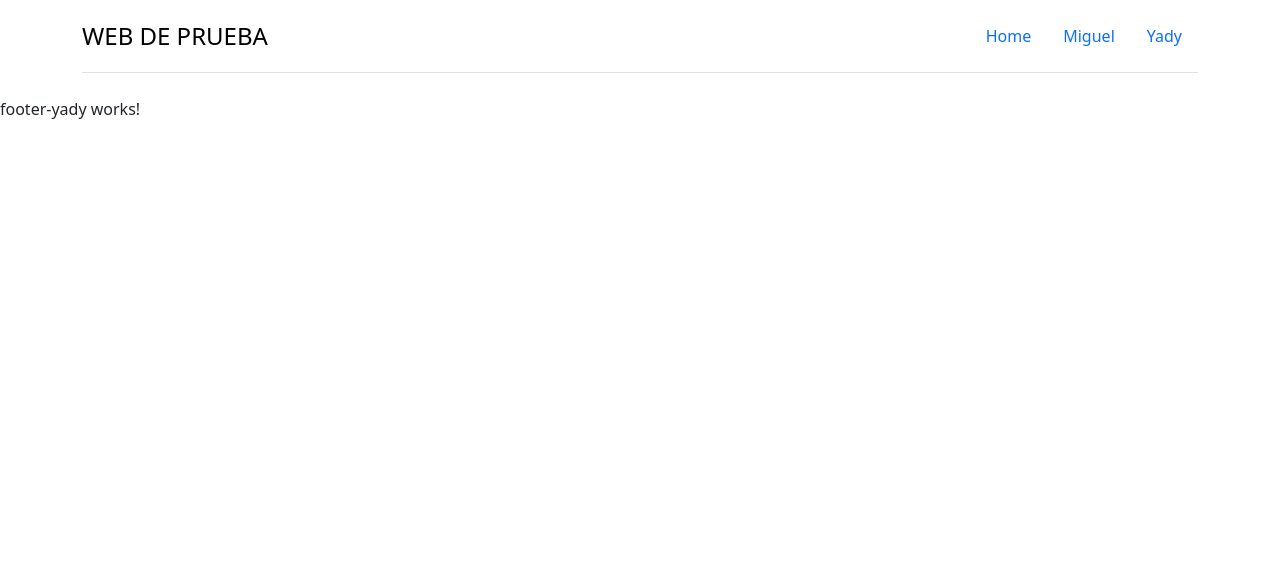
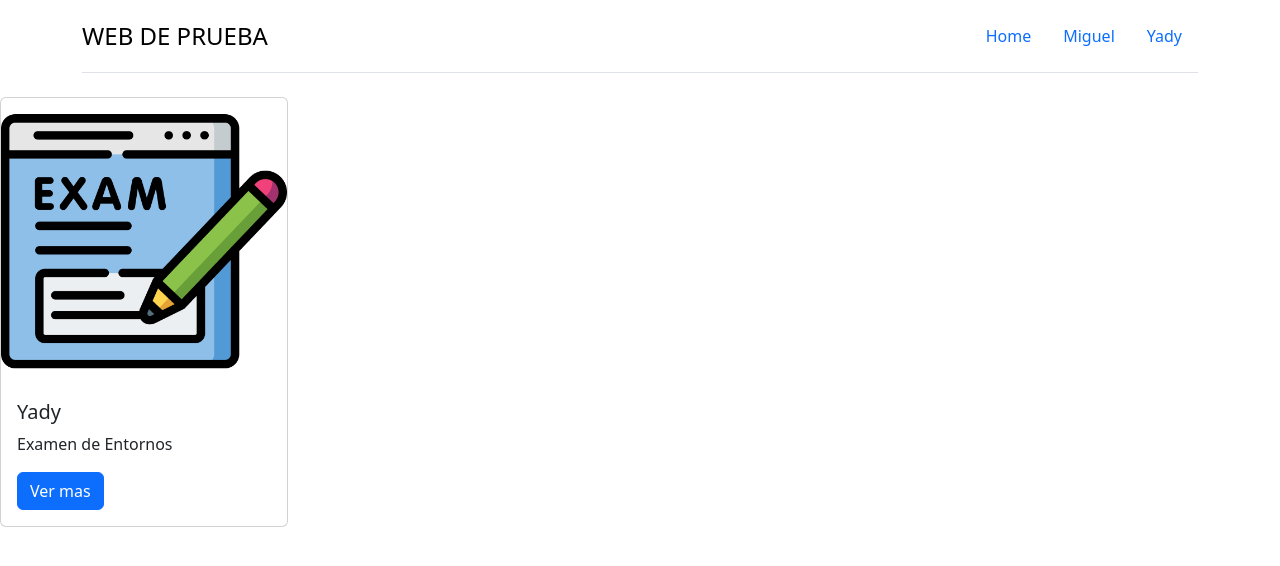
Before and after one commit to BibisGr/repo-DAM1C-R3, an Angular app: page /Yady in a window 1280 px wide. Shown: the top 566 px of the page. Built offline with nearby package versions, Linux system fonts and the light colour scheme.

Commit message:
Card e imagen

```diff
--- a/src/app/components/footer-yady/footer-yady.component.html
+++ b/src/app/components/footer-yady/footer-yady.component.html
@@ -1 +1,8 @@
-<p>footer-yady works!</p>
+<div class="card" style="width: 18rem;">
+  <img class="card-img-top" src="assets/examen.png" alt="Imagen">
+  <div class="card-body">
+    <h5 class="card-title">Yady</h5>
+    <p class="card-text">Examen de Entornos</p>
+    <a href="#" class="btn btn-primary">Ver mas</a>
+  </div>
+</div>
```
Also changed, not shown: src/assets/examen.png (added).
